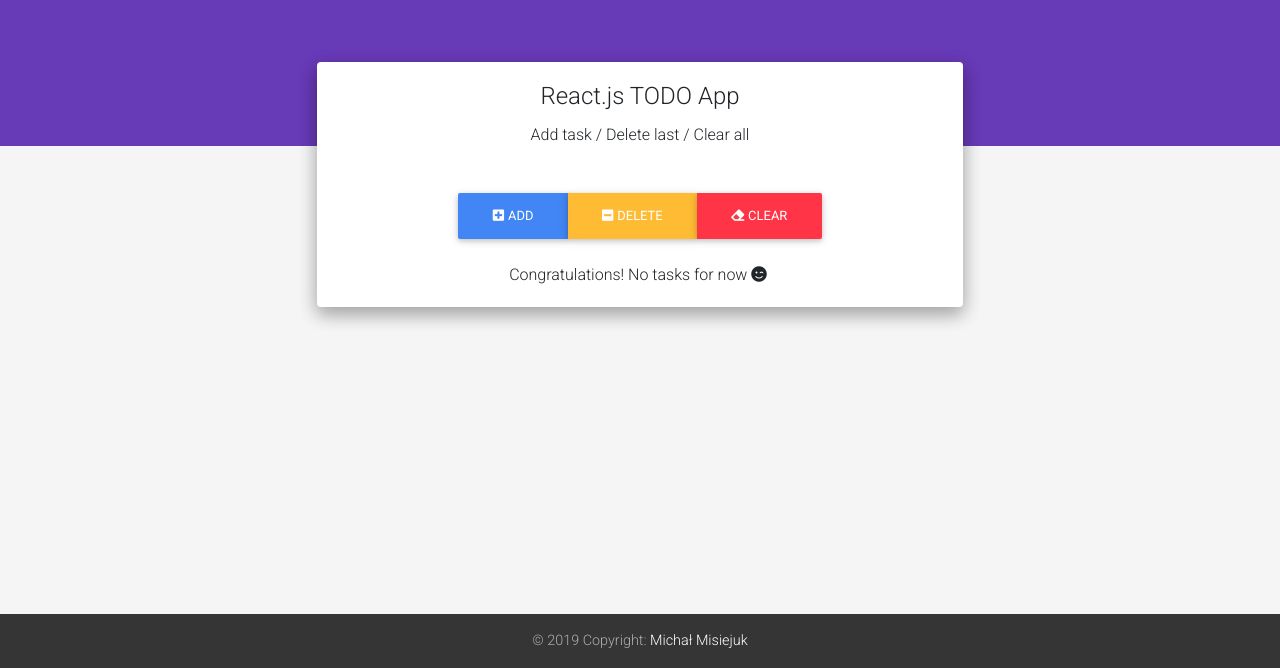
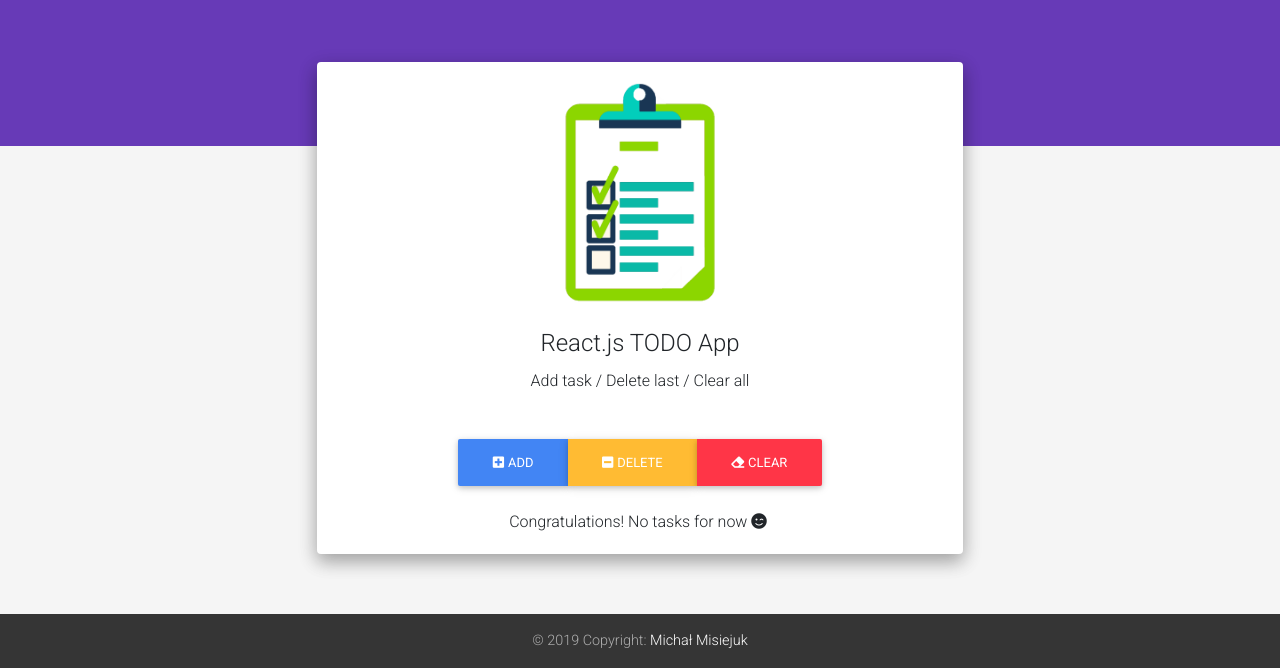
Before and after one commit to Misiek40k/react.js-todo-app, a React (Create React App) app: page / in a window 1280 px wide. Shown: the part 132-800 px from the top of the page. Built offline with nearby package versions, Linux system fonts and the light colour scheme.

Commit message:
logo added

```diff
--- a/src/components/title.js
+++ b/src/components/title.js
@@ -1,10 +1,17 @@
 import React from 'react';
-import { MDBCardTitle } from 'mdbreact';
+import { MDBCardTitle, MDBRow, MDBCol } from 'mdbreact';
+
+import logo from '../assets/img/logo.png';
 
 
 const TitleComponent = () => {
     return (
-        <div>
+        <div className="">
+            <MDBRow className="mb-4 justify-content-center">
+                <MDBCol size="5">
+                    <img src={logo} className="img-fluid" alt="logo" />
+                </MDBCol>
+            </MDBRow>
             <MDBCardTitle>React.js TODO App</MDBCardTitle>
             <p className="pb-4">Add task / Delete last / Clear all</p>
         </div>
```
Also changed, not shown: src/assets/img/logo.png (added).
